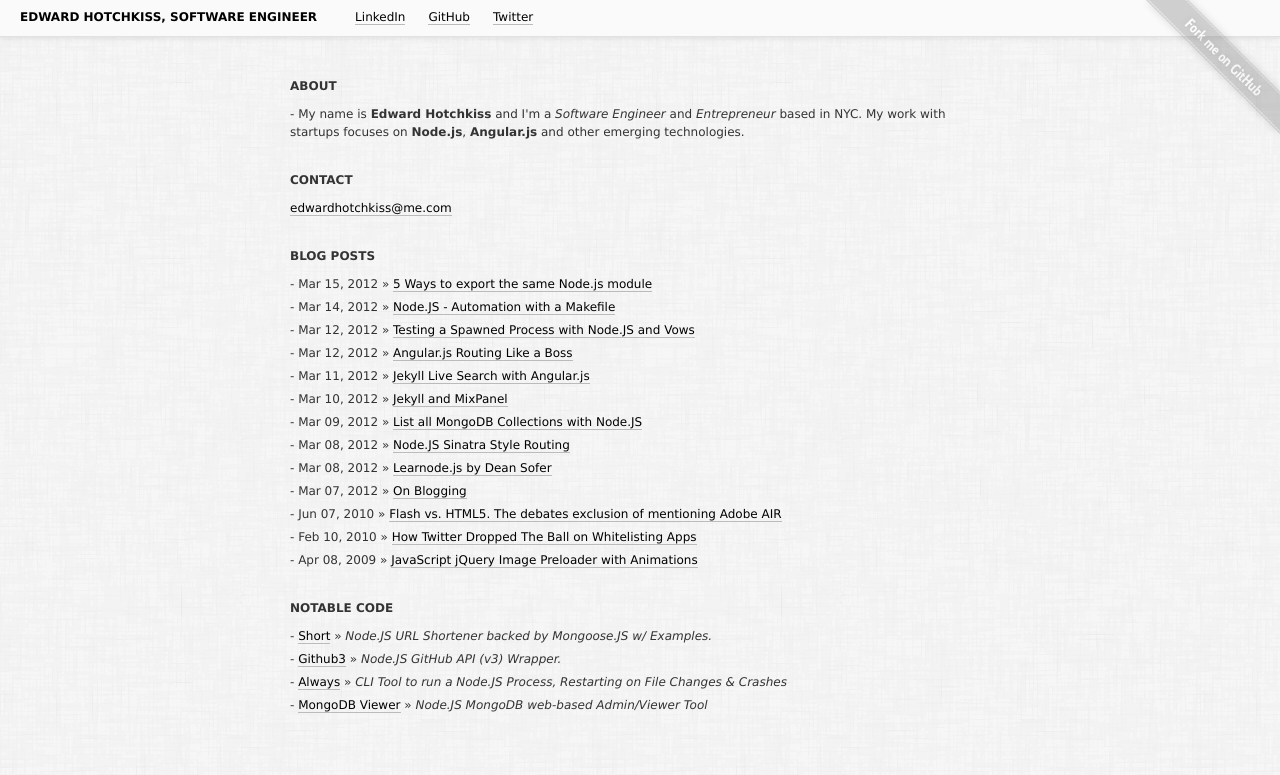
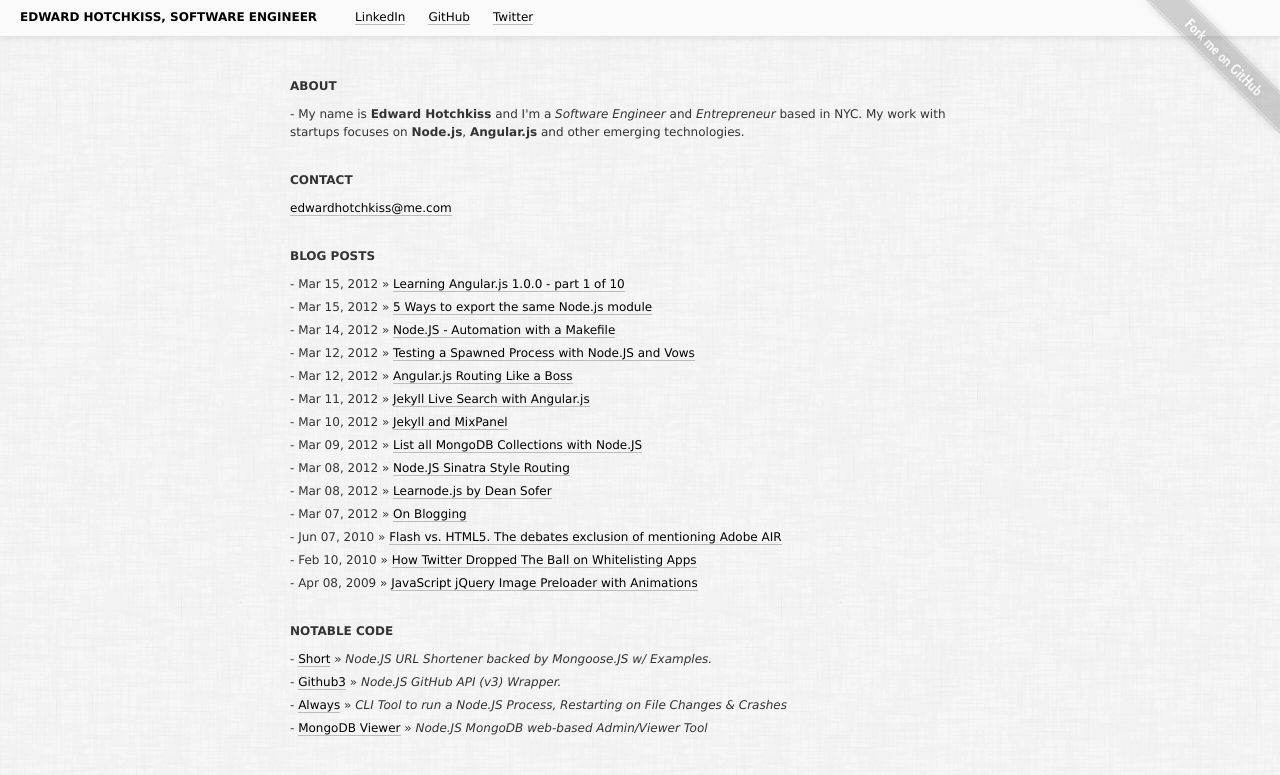
Before and after one commit to Erls-Corporation/edwardhotchkiss.com, a Jekyll site: the page built from index.html, in a window 1280 px wide. Shown: the top 775 px of the page. Built offline with Jekyll 4.4.1, drawn with Linux system fonts in a browser that asks for light colours; Markdown is read by kramdown in place of the engine named in the settings; comment, search, counter and statistics services are not loaded; part of the change alters nothing that is shown.

```diff
--- a/_layouts/default.html
+++ b/_layouts/default.html
@@ -16,6 +16,7 @@
   <link rel="alternate" type="application/rss+xml" title="Edward Hotchkkss - RSS Feed" href="/feed.xml" />
   <script type="text/javascript">var mpq=[];mpq.push(["init","9650aedaf0c972531ce020fbfcf1de28"]);(function(){var b,a,e,d,c;b=document.createElement("script");b.type="text/javascript";b.async=true;b.src=(document.location.protocol==="https:"?"https:":"http:")+"//api.mixpanel.com/site_media/js/api/mixpanel.js";a=document.getElementsByTagName("script")[0];a.parentNode.insertBefore(b,a);e=function(f){return function(){mpq.push([f].concat(Array.prototype.slice.call(arguments,0)))}};d=["init","track","track_links","track_forms","register","register_once","identify","name_tag","set_config"];for(c=0;c<d.length;c++){mpq[d[c]]=e(d[c])}})();
   </script>
+  <script type="text/javascript" src="/assets/js/main.min.js"></script>
 </head>
 <body>
   <div id="github">
@@ -35,7 +36,6 @@
   <div id="container">
     {{ content }}
   </div>
-  <script type="text/javascript" src="/assets/js/main.min.js"></script>
   <script type="text/javascript">
     jekyll.mpq.track('Site Hit');
   </script>
--- /dev/null
+++ b/_posts/2012-03-15-learning-angular.js-1.0.0-part-1-of-10.md
@@ -0,0 +1,12 @@
+---
+layout: post
+title: Learning Angular.js 1.0.0 - part 1 of 10
+description: Learning Angular.js 1.0.0 - part 1 of 10
+tags:
+ - Node.js
+ - Module
+---
+
+I started (like most JavaScript "people") with client-side JavaScript. A recently contract has thrown me upon the lovely [Angular.js](http://angular.js). Through much mucking and testing -- I see it as the cleanest, DRYest possibility for a web framework.
+
+When I started using it, the current version was **v0.9.19**. The guys at Google writing Angular had broad plans, so began a series of 0.10.x iterations that would become the release candidate that I'm using today. The API breaking changes were enormous, so I'll just focus on the current i mplementation.
```
